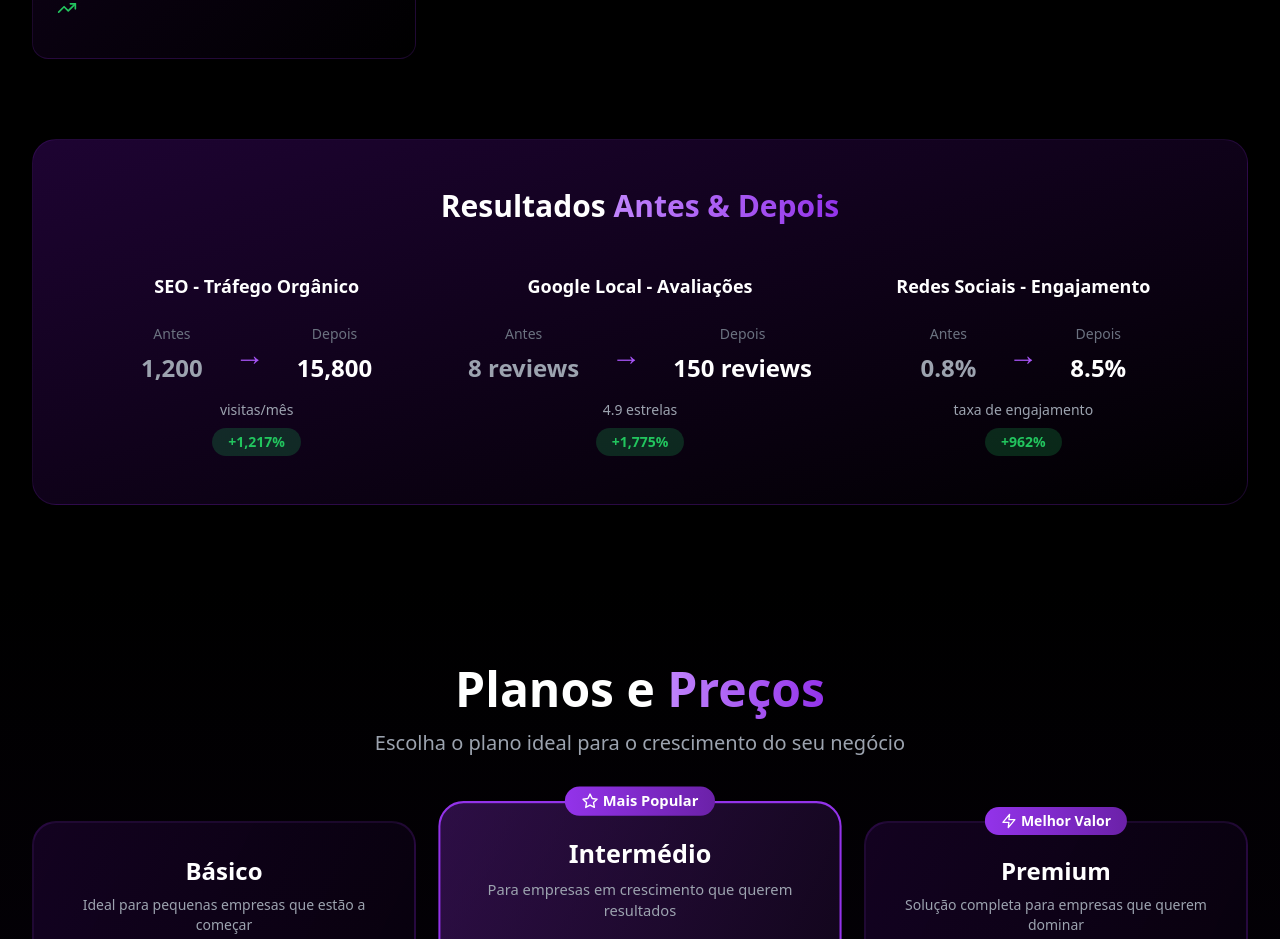
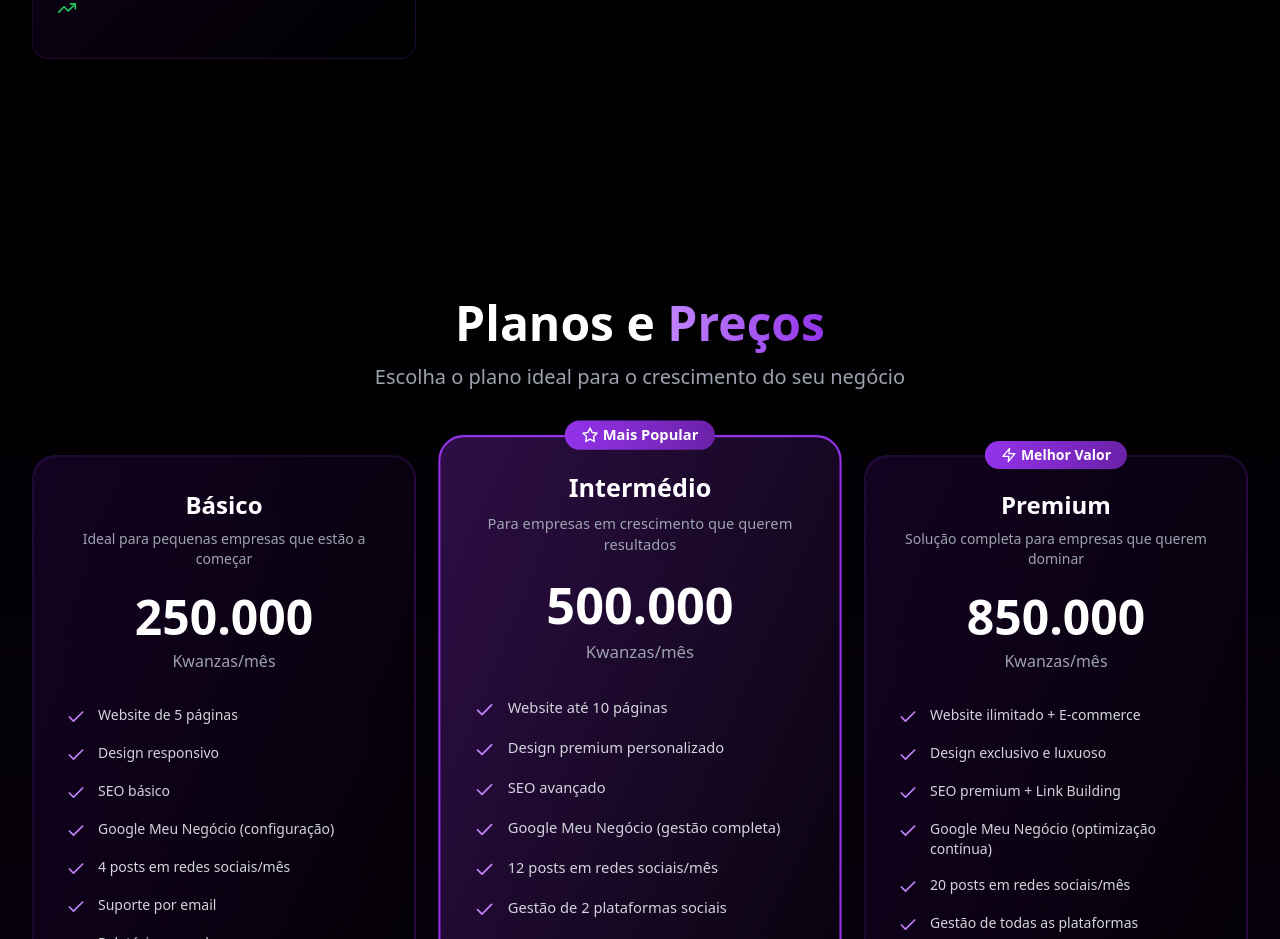
Before and after one commit to CLarckbean/Agencia-Monaco, a React (Vite) app: page / in a window 1280 px wide. Shown: the part 7440-8379 px from the top of the page. Built offline with nearby package versions, Linux system fonts and the light colour scheme.

Commit message:
Remove 'Antes & Depois' results section from Portfolio
Deleted the beforeAfter data and the corresponding UI section displaying 'Resultados Antes & Depois' from the Portfolio component. This streamlines the component by focusing only on the main portfolio items.

```diff
--- a/src/components/Portfolio.tsx
+++ b/src/components/Portfolio.tsx
@@ -32,29 +32,7 @@ const portfolioItems = [
 ];
 
 
-const beforeAfter = [
-  {
-    title: 'SEO - Tráfego Orgânico',
-    before: '1,200',
-    after: '15,800',
-    metric: 'visitas/mês',
-    growth: '+1,217%'
-  },
-  {
-    title: 'Google Local - Avaliações',
-    before: '8 reviews',
-    after: '150 reviews',
-    metric: '4.9 estrelas',
-    growth: '+1,775%'
-  },
-  {
-    title: 'Redes Sociais - Engajamento',
-    before: '0.8%',
-    after: '8.5%',
-    metric: 'taxa de engajamento',
-    growth: '+962%'
-  }
-];
+
 
 export default function Portfolio() {
   return (
@@ -109,38 +87,7 @@ export default function Portfolio() {
           ))}
         </div>
 
-        <div className="bg-gradient-to-br from-purple-950/50 to-black border border-purple-900/30 rounded-3xl p-12">
-          <h3 className="text-3xl font-bold text-white text-center mb-12">
-            Resultados <span className="bg-gradient-to-r from-purple-400 to-purple-600 bg-clip-text text-transparent">Antes & Depois</span>
-          </h3>
 
-          <div className="grid md:grid-cols-3 gap-8">
-            {beforeAfter.map((item, index) => (
-              <div key={index} className="text-center">
-                <h4 className="text-lg font-semibold text-white mb-6">{item.title}</h4>
-
-                <div className="flex items-center justify-center gap-8 mb-4">
-                  <div>
-                    <div className="text-gray-500 text-sm mb-2">Antes</div>
-                    <div className="text-2xl font-bold text-gray-400">{item.before}</div>
-                  </div>
-
-                  <div className="text-3xl text-purple-500">→</div>
-
-                  <div>
-                    <div className="text-gray-500 text-sm mb-2">Depois</div>
-                    <div className="text-2xl font-bold text-white">{item.after}</div>
-                  </div>
-                </div>
-
-                <div className="text-sm text-gray-400 mb-2">{item.metric}</div>
-                <div className="inline-block bg-green-500/20 text-green-500 px-4 py-1 rounded-full text-sm font-semibold">
-                  {item.growth}
-                </div>
-              </div>
-            ))}
-          </div>
-        </div>
       </div>
     </section>
   );
```
